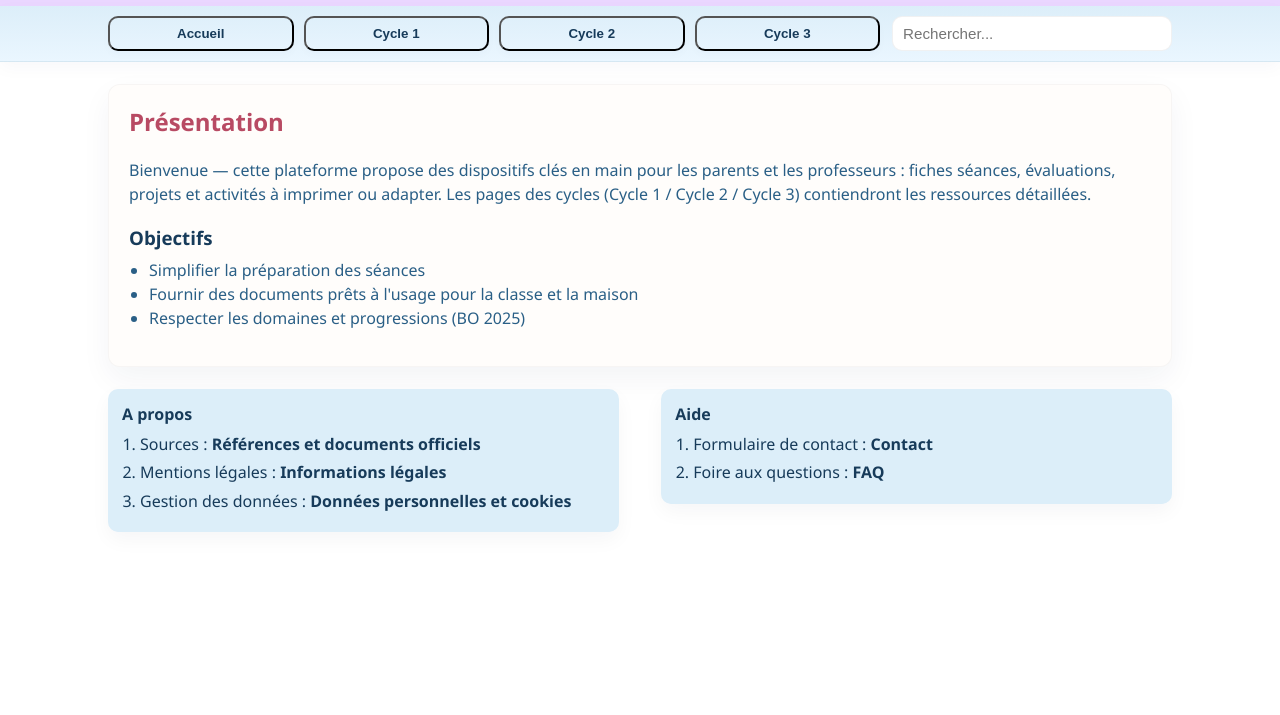
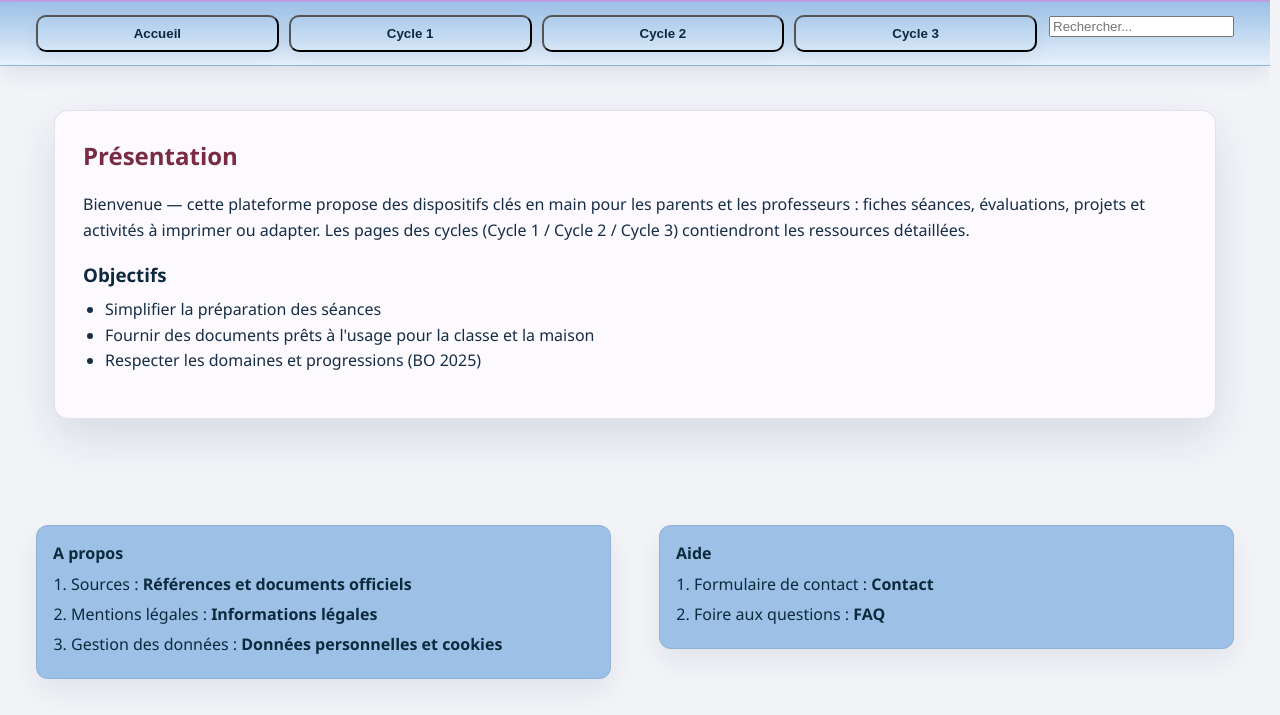
Before and after one commit to AzuraWord/AzuraWord.github.io, a plain HTML site: page index.html in a window 1280 px wide. Shown: the part 85-800 px from the top of the page. Drawn offline with Linux system fonts and the light colour scheme.

Commit message:
change call from css

```diff
--- a/index.html
+++ b/index.html
@@ -4,7 +4,7 @@
   <meta charset="utf-8" />
   <meta name="viewport" content="width=device-width,initial-scale=1" />
   <title>kit éducatif pour l'école primaire — Accueil</title>
-  <link rel="stylesheet" href="css/page_web.css">
+  <link rel="stylesheet" href="css/page_web2.css">
 </head>
 <body>
   <header class="site-header">
```
